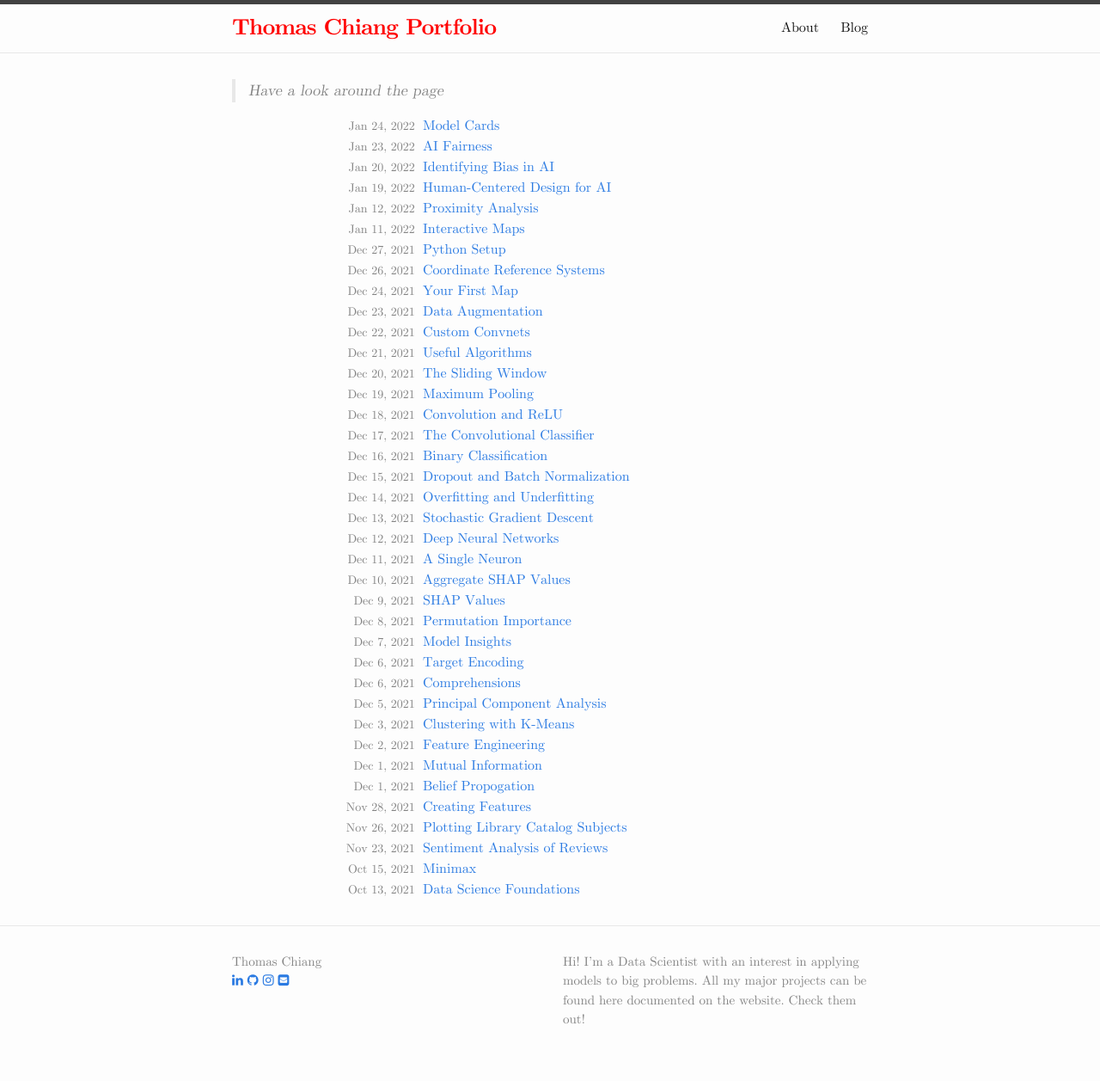
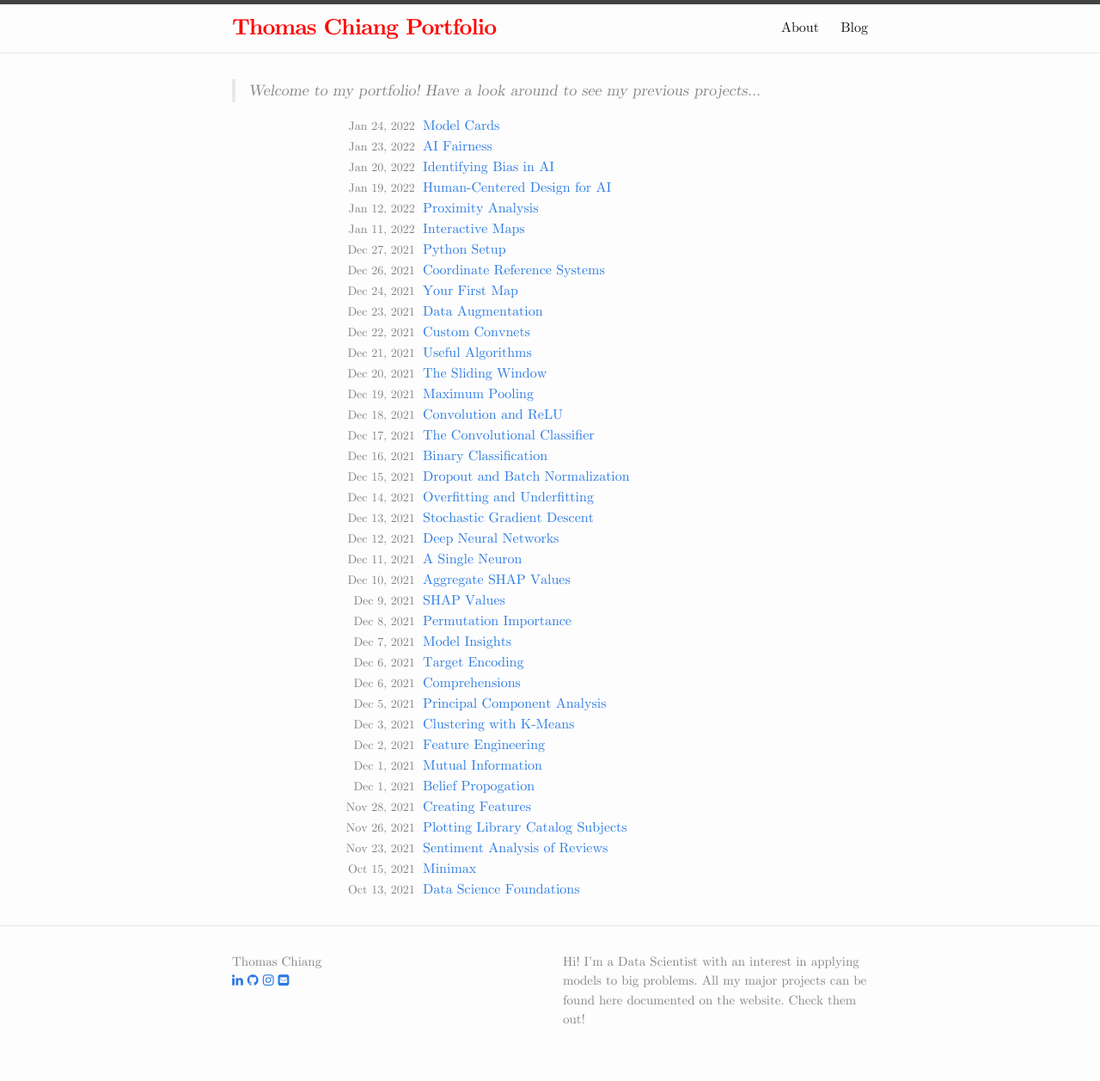
Before and after one commit to tomchiang30115/tomchiang30115.github.io, a Jekyll site: the page built from index.md, in a window 1280 px wide. Shown: the whole page at 86% size. Built offline with Jekyll 4.4.1, drawn with Linux system fonts in a browser that asks for light colours; some web fonts are replaced.

Commit message:
small update

```diff
--- a/index.md
+++ b/index.md
@@ -18,6 +18,6 @@ mathjax: false
 #     -
 
 ---
-> Have a look around the page
+> Welcome to my portfolio! Have a look around to see my previous projects...
 
 <!-- {% include accordion.html %} -->
```
